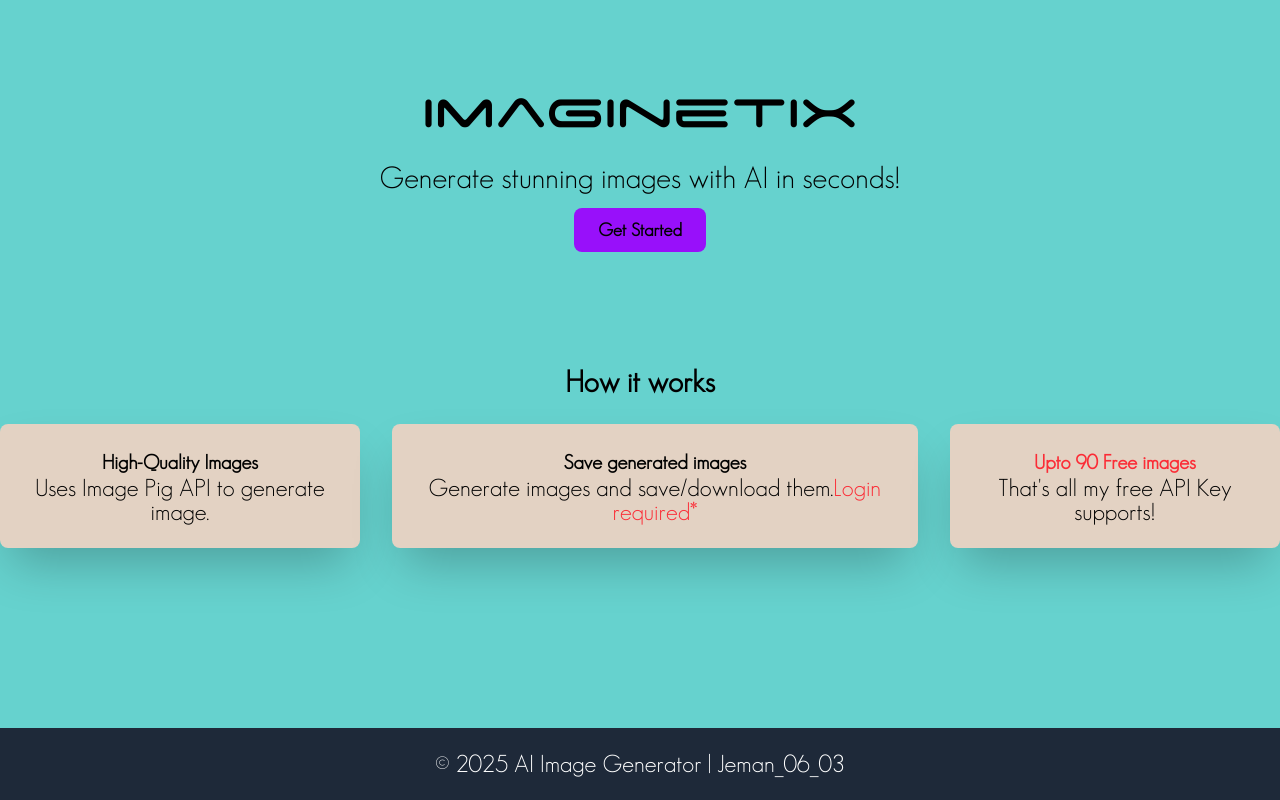
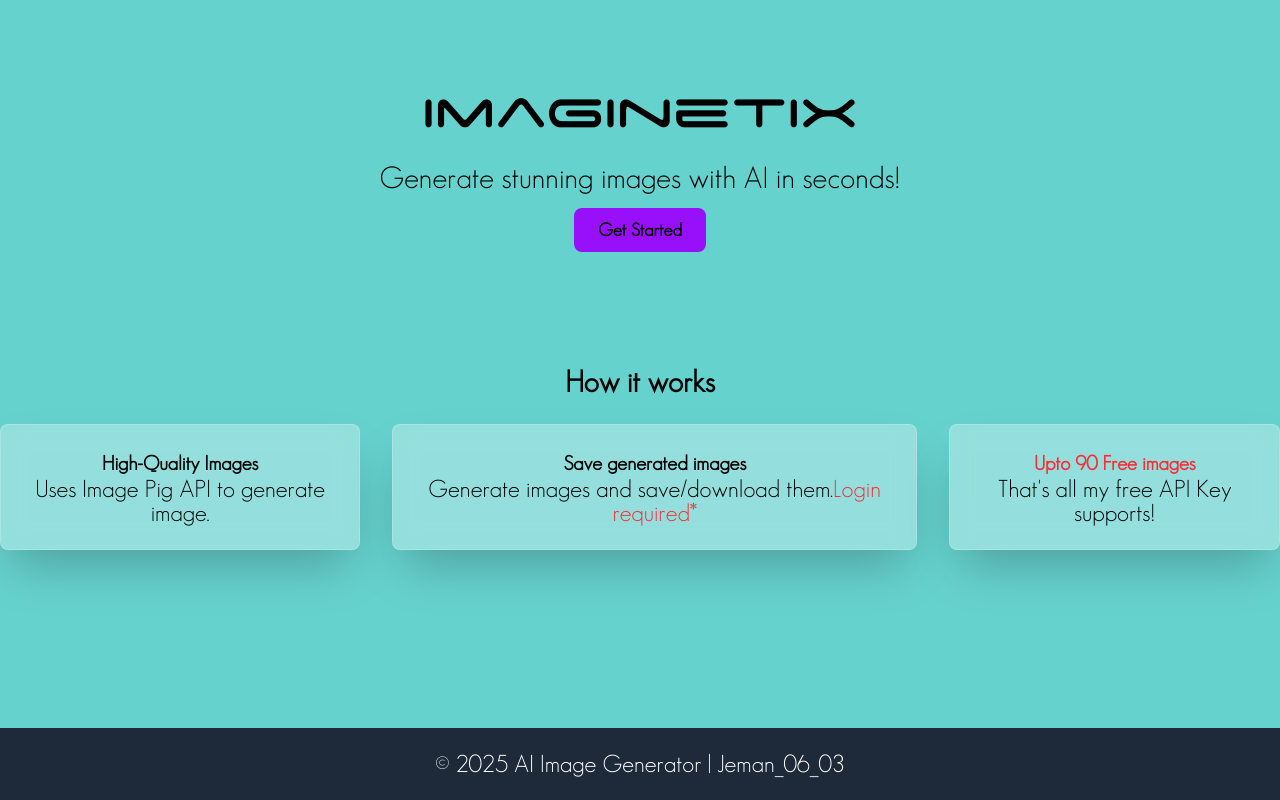
Before and after one commit to Jeman-Kumar-97-06/Image_Generation_App, a React (Vite) app in the folder frontend/: page / in a window 1280 px wide. Built offline with nearby package versions, Linux system fonts and the light colour scheme.

Commit message:
Made changes

```diff
--- a/frontend/src/pages/LandingPage.jsx
+++ b/frontend/src/pages/LandingPage.jsx
@@ -34,15 +34,32 @@ const LandingPage = () => {
       <section className="text-center py-10">
         <h2 className="text-3xl font-semibold text-black">How it works</h2>
         <div className="flex justify-center mt-6 space-x-8">
-          <motion.div whileHover={{scale:1.1}} whileTap={{scale:0.9}} className="bg-[#E3D2C3] p-6 rounded-lg shadow-2xl cursor-pointer">
+  <motion.div
+    whileHover={{ scale: 1.1 }}
+    whileTap={{ scale: 0.9 }}
+    className="backdrop-blur-md bg-white/30 p-6 rounded-lg shadow-2xl cursor-pointer border border-white/20"
+  >
     <h3 className="text-xl text-black font-bold">High-Quality Images</h3>
     <p className="text-black">Uses Image Pig API to generate image.</p>
   </motion.div>
-          <motion.div whileHover={{scale:1.1}} whileTap={{scale:0.9}} className="bg-[#E3D2C3] p-6 rounded-lg shadow-2xl cursor-pointer">
+
+  <motion.div
+    whileHover={{ scale: 1.1 }}
+    whileTap={{ scale: 0.9 }}
+    className="backdrop-blur-md bg-white/30 p-6 rounded-lg shadow-2xl cursor-pointer border border-white/20"
+  >
     <h3 className="text-xl font-bold text-black">Save generated images</h3>
-            <p className="text-black">Generate images and save/download them.<span className="text-red-500">Login required*</span></p>
+    <p className="text-black">
+      Generate images and save/download them.
+      <span className="text-red-500">Login required*</span>
+    </p>
   </motion.div>
-          <motion.div whileHover={{scale:1.1}} whileTap={{scale:0.9}} className="bg-[#E3D2C3] p-6 rounded-lg shadow-2xl cursor-pointer">
+
+  <motion.div
+    whileHover={{ scale: 1.1 }}
+    whileTap={{ scale: 0.9 }}
+    className="backdrop-blur-md bg-white/30 p-6 rounded-lg shadow-2xl cursor-pointer border border-white/20"
+  >
     <h3 className="text-xl font-bold text-red-500">Upto 90 Free images</h3>
     <p className="text-black">That's all my free API Key supports!</p>
   </motion.div>
```
Lines whose indentation alone changed are shown as unchanged.
